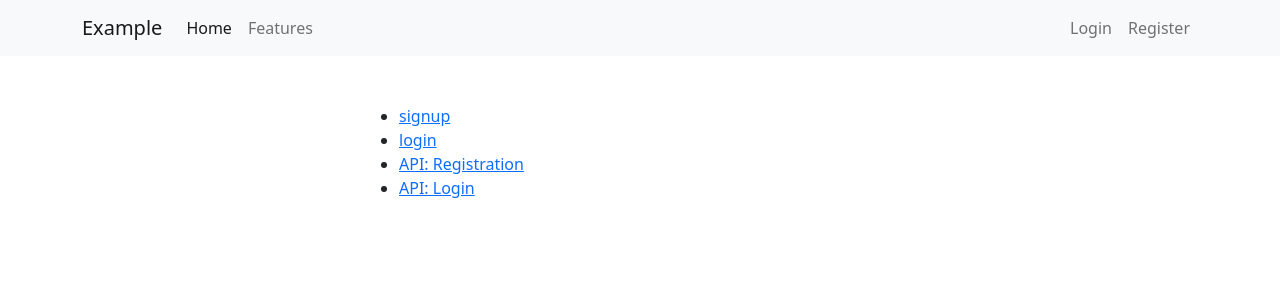
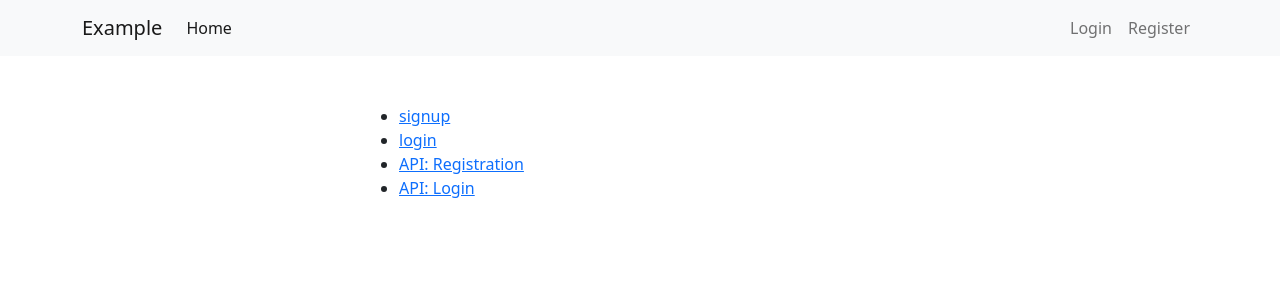
Before and after one commit to TareqMonwer/celery-auth-api, a Django app: page / in a window 1280 px wide. Shown: the top 300 px of the page. Run offline with Django 3.2, Linux system fonts and the light colour scheme; parts of the project's set-up code (start-up, migrations or seed data) failed here and were passed over.

Commit message:
:books: update documentation.

```diff
--- a/templates/base.html
+++ b/templates/base.html
@@ -28,10 +28,6 @@
                 <li class="nav-item">
                     <a class="nav-link active" aria-current="page" href="/">Home</a>
                 </li>
-                <li class="nav-item">
-                    <a class="nav-link" href="/">Features</a>
-                </li>
-                <li class="nav-item">
             </ul>
         </div>
         <ul class="navbar-nav ml-auto">
```
Also changed, not shown: README.md, 1 other file.
